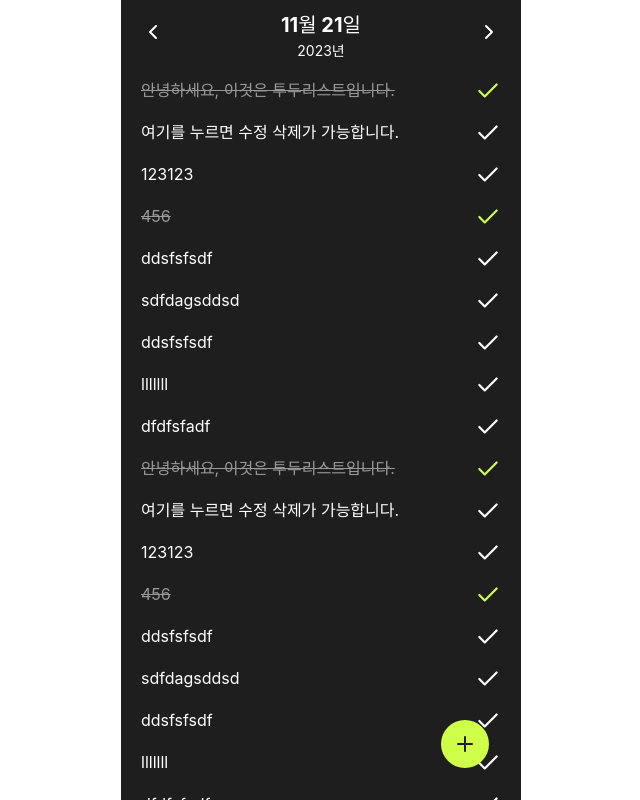
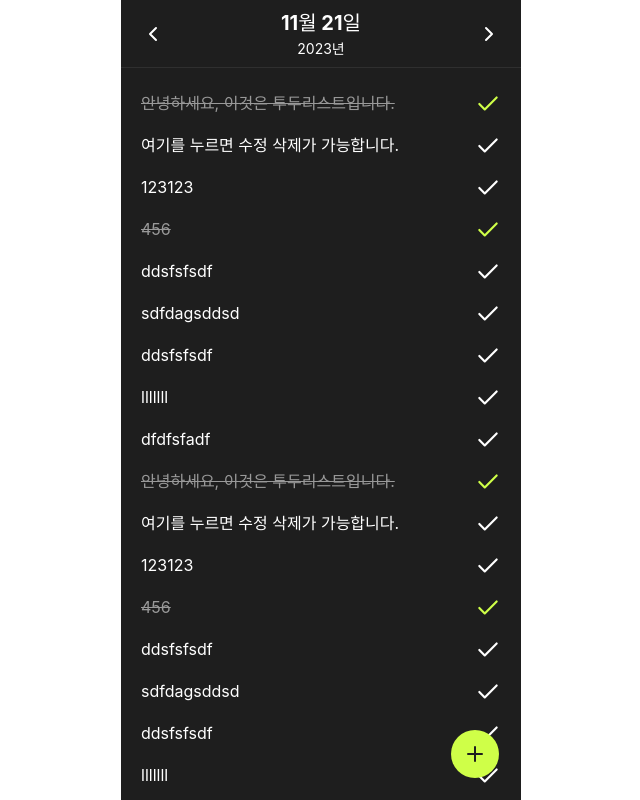
Before and after one commit to Ji-hoon/Elice-Todo-List, a React (Vite) app: page / in a window 1280 px wide. Shown: the whole page, without its empty margins (319-959 px from the left). Built offline with nearby package versions, Linux system fonts and the light colour scheme.

Commit message:
FIX : fix header styles

```diff
--- a/src/App.tsx
+++ b/src/App.tsx
@@ -17,25 +17,25 @@ function App() {
   return (
     <main style={{ maxWidth: 400, height: "100vh", margin: "0 auto",backgroundColor: "#1e1e1e",position:"relative", }}>
 
-      <button style={{borderRadius: 30, backgroundColor: "#CFFF48", top: "calc(100% - 80px)", left: "calc(100% - 80px)", display: "flex", position: "absolute",
+      <button style={{borderRadius: 30, backgroundColor: "#CFFF48", top: "calc(100% - 70px)", left: "calc(100% - 70px)", display: "flex", position: "absolute",
         width: 48, height: 48, placeItems: "center",placeContent: "center", cursor:"pointer", border:"none"}}>
         <FiPlus color="#1E1E1E" size={24}/>
       </button>
-      <section style={{overflow:"hidden auto", height: "100%", padding: "0 0 5em", }}>
-        <header style={{display: "flex", position: "sticky", top:0, backgroundColor: "#1E1E1E", alignItems: "center", padding: 8}}>
-          <div style={{padding: 12, cursor:"pointer"}}>
+      <section style={{overflow:"hidden auto", height: "100%", padding: "0 0 4em", }}>
+        <header style={{display: "flex", position: "sticky", top:0, backgroundColor: "#1E1E1E", alignItems: "center", padding: 8, boxShadow: "0 1px 0 0 rgba(255,255,255,0.08)"}}>
+          <div style={{padding: 12, cursor:"pointer", display:"flex"}}>
             <FiChevronLeft color="#FFF" size={24}/>
           </div>
           <div style={{flexGrow:1, textAlign:"center", alignItems: "center",display: "flex", flexDirection: "column", justifyContent: "center"}}>
             <div style={{fontSize: 20,fontWeight: 700,}}>{format(currentDate, "MM월 dd일")}</div>
             <div style={{fontSize: 14}}>{format(currentDate, "yyyy년")}</div>
           </div>
-          <div style={{padding: 12, cursor:"pointer"}}>
+          <div style={{padding: 12, cursor:"pointer", display:"flex"}}>
             <FiChevronRight color="#FFF" size={24}/>
           </div>
         </header>
         <div className="todoItemList"
-            style={{display:"flex", flexDirection: "column",padding: "0 1.25em"}}>
+            style={{display:"flex", flexDirection: "column",padding: "1em 1.25em"}}>
 
           {[...todoItems,...todoItems,...todoItems].map( (todo) =>  {
             return (
```
